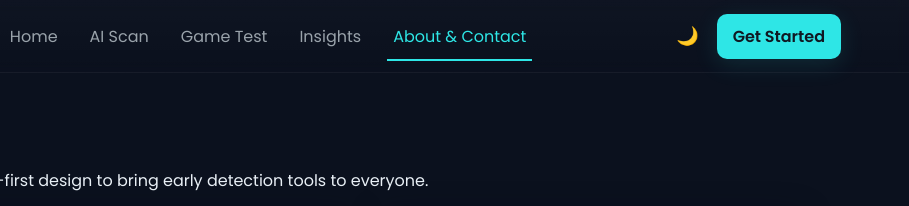
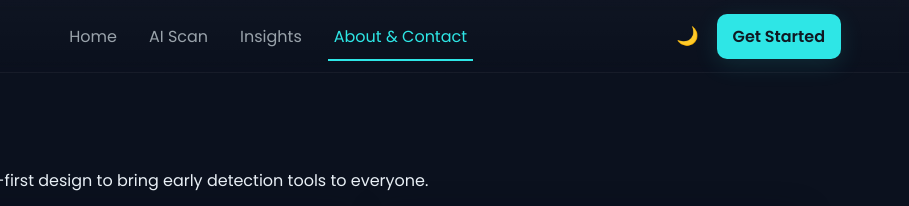
Before and after one commit to ketanjain113/Alzimers-Prediction, a website: page node_server/Frontend/about.html in a window 1280 px wide. Shown: the top 206 px of the page, 371-1280 px from the left. Drawn offline with Linux system fonts and the light colour scheme.

Commit message:
Frontend changes

```diff
--- a/node_server/Frontend/about.html
+++ b/node_server/Frontend/about.html
@@ -17,7 +17,6 @@
       <nav class="nav">
         <a href="index.html">Home</a>
         <a href="ai-scan.html">AI Scan</a>
-        <a href="game-test.html">Game Test</a>
         <a href="insights.html">Insights</a>
         <a href="about.html">About & Contact</a>
       </nav>
```
Also changed, not shown: node_server/Frontend/ai-scan.html (+0 -1 lines), node_server/Frontend/index.html (+0 -1 lines), node_server/Frontend/insights.html (+0 -1 lines).
